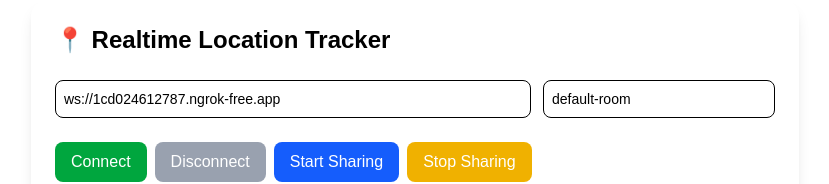
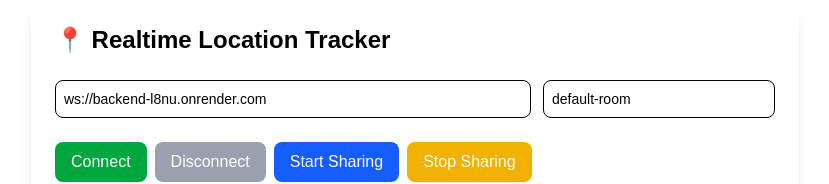
Before and after one commit to yuva-89/gps-file-view, a Next.js app: page / in a window 1280 px wide. Shown: the top 184 px of the page, without its empty margins (225-1054 px from the left). Built offline with nearby package versions, Linux system fonts and the light colour scheme.

Commit message:
url changed

```diff
--- a/app/RealtimeLocationTracker.jsx
+++ b/app/RealtimeLocationTracker.jsx
@@ -36,7 +36,7 @@ export default function RealtimeLocationTracker() {
     setIsClient(true);
     if (typeof window !== 'undefined') {
       const protocol = window.location.protocol === 'https:' ? 'wss' : 'ws';
-      setWsUrl(`${protocol}://1cd024612787.ngrok-free.app`);
+      setWsUrl(`${protocol}://backend-l8nu.onrender.com`);
     }
   }, []);
 
```
